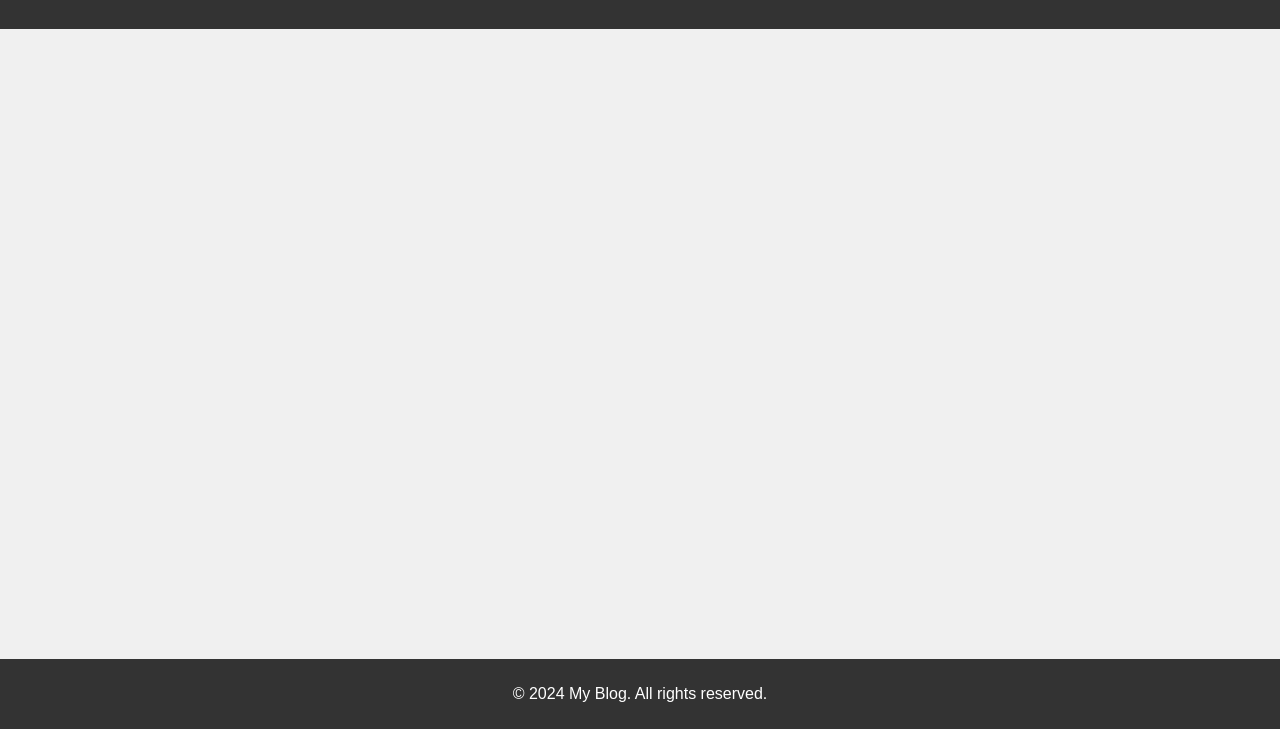
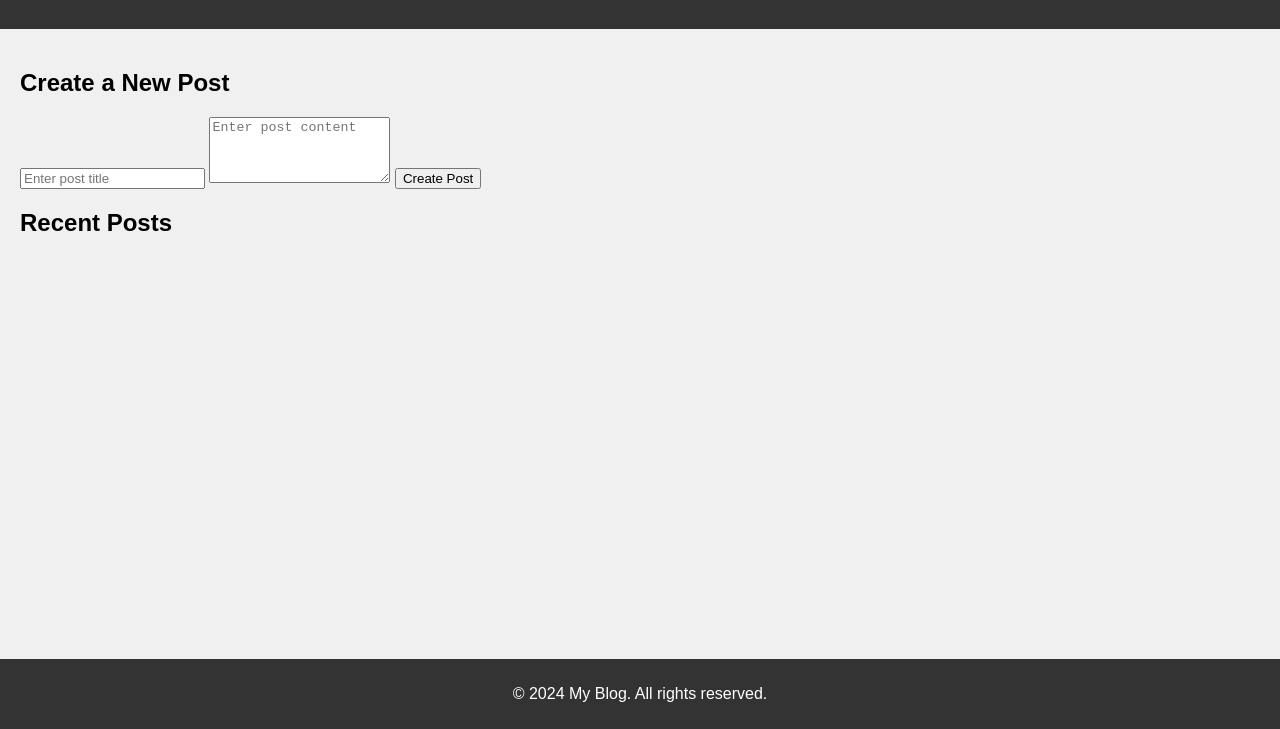
Before and after one commit to dhamsey3/my-blog, a plain HTML site: page application/frontend/index.html in a window 1280 px wide. Shown: the part 71-800 px from the top of the page. Drawn offline with Linux system fonts and the light colour scheme; no server answers.

Commit message:
Update index.html

```diff
--- a/application/frontend/index.html
+++ b/application/frontend/index.html
@@ -11,7 +11,19 @@
     <h1>Welcome to My Blog</h1>
   </header>
   <main>
-    <!-- Content goes here -->
+    <section id="createPost">
+      <h2>Create a New Post</h2>
+      <form id="postForm">
+        <input type="text" id="postTitle" placeholder="Enter post title" required>
+        <textarea id="postContent" placeholder="Enter post content" rows="4" required></textarea>
+        <button type="submit">Create Post</button>
+      </form>
+    </section>
+
+    <section id="posts">
+      <h2>Recent Posts</h2>
+      <!-- Existing posts will be dynamically added here -->
+    </section>
   </main>
   <footer>
     <p>&copy; 2024 My Blog. All rights reserved.</p>
```
